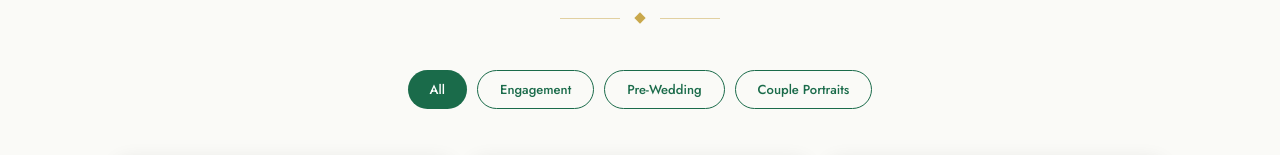
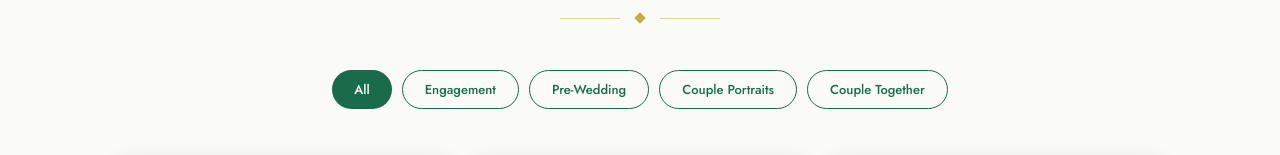
Before and after one commit to General-Airkay/Wedding-site, a Next.js app: page /gallery in a window 1280 px wide. Shown: the part 553-708 px from the top of the page. Built offline with nearby package versions, Linux system fonts and the light colour scheme; grey boxes are pictures that could not be loaded.

Commit message:
Update gallery.js

```diff
--- a/pages/gallery.js
+++ b/pages/gallery.js
@@ -2,7 +2,7 @@ import Layout from '../components/Layout';
 import { useState } from 'react';
 import Image from 'next/image';
 
-const categories = ['All', 'Engagement', 'Pre-Wedding', 'Couple Portraits'];
+const categories = ['All', 'Engagement', 'Pre-Wedding', 'Couple Portraits', 'Couple Together'];
 
 // REPLACE: swap each src with your real photos.
 // Seeds are used for consistent dummy images — just change the src to a real path like "/gallery/photo1.jpg"
```
